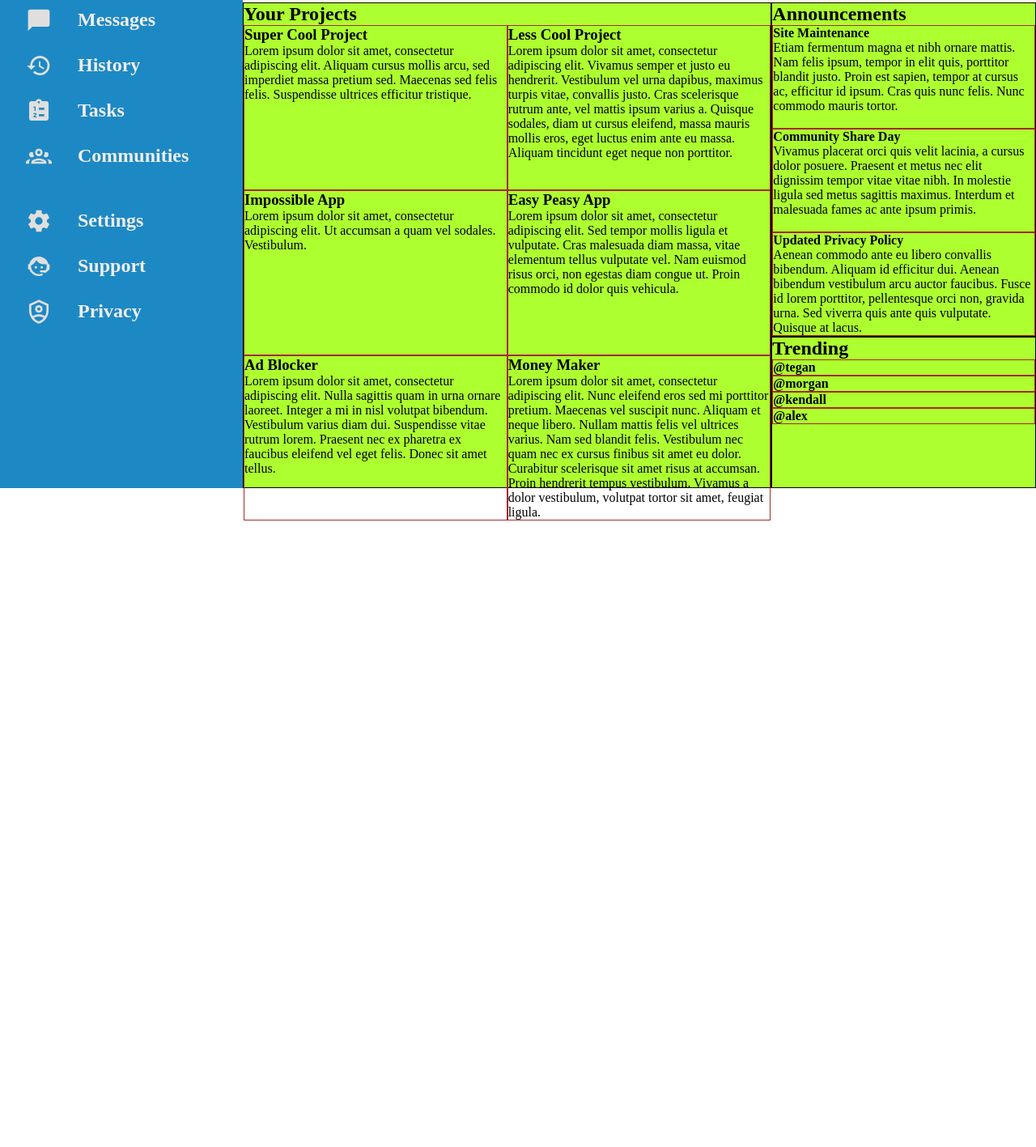
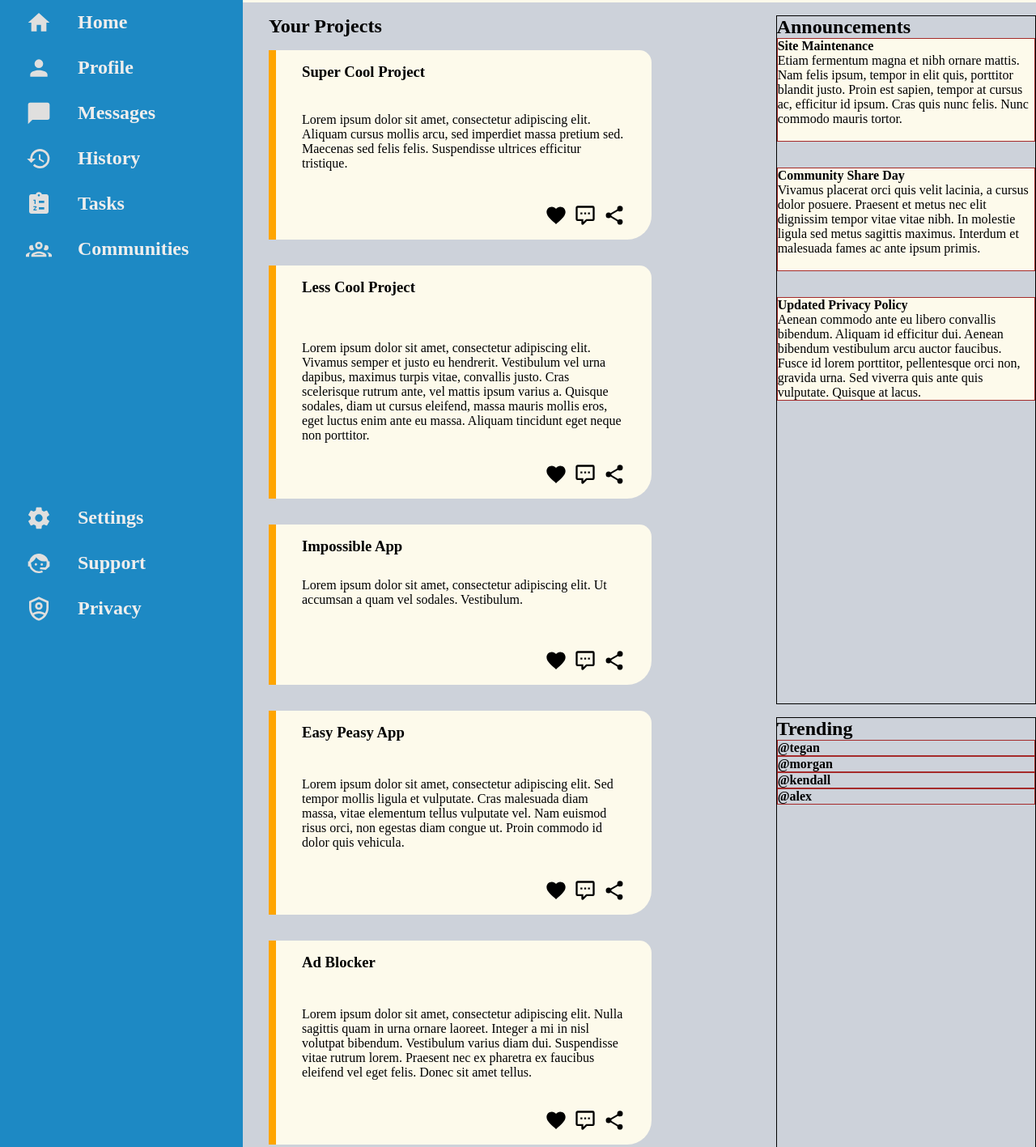
Before and after one commit to itsmogee/dashboard-project, a plain HTML site: page index.html in a window 1280 px wide. Shown: the part 235-1652 px from the top of the page at 81% size. Before the commit the page ends 878 px from the top, so only its background shows below. Drawn offline with Linux system fonts and the light colour scheme.

Commit message:
updated : Your Projects Section
added styling to section
responsive card layout
icons for sharing/liking and commenting and bottom right

```diff
--- a/css/style.css
+++ b/css/style.css
@@ -11,7 +11,7 @@
 .container {
   display: grid;
   grid-template-columns: 300px 1fr;
-  grid-template-rows: 1fr 75%;
+  grid-template-rows: 1fr 3fr;
   height: 100vh;
 }
 
@@ -193,34 +193,74 @@
 }
 
 .main-content {
-  background-color: greenyellow;
+  background-color: #cdd2da;
   display: grid;
   grid-template-columns: 2fr 1fr;
   grid-template-rows: 1fr 1fr;
+  grid-gap: 1rem;
 }
 
 .projects {
   grid-row: 1 / -1;
   grid-column: 1 / 2;
-  border: 1px solid black;
+  /*border: 1px solid black;*/
+  margin-left: 2rem;
+
+  h2 {
+    margin-bottom: 1rem;
+    margin-top: 1rem;
+  }
 }
 
 .cards {
   display: grid;
-  grid-template-columns: 1fr 1fr;
-  grid-template-rows: 1fr 1fr 1fr;
+  grid-template-columns: repeat(auto-fit, minmax(350px, 1fr));
+  grid-gap: 2rem;
 
   .card-item {
-    border: 1px solid brown;
+    display: grid;
+    /*grid-gap: 0.5rem;*/
+    grid-template-rows: 30% 40% 1fr;
+    background-color: #fdfaeb;
+    border-left: 9px solid orange;
+    max-width: 400px;
+    padding: 1rem 2rem;
+    border-top-right-radius: 15px;
+    border-bottom-right-radius: 30px;
+
+    h3 {
+      margin-bottom: 1rem;
+    }
+
+    p {
+      margin-bottom: 4rem;
+    }
+  }
+}
+
+.card-buttons {
+  display: grid;
+  grid-template-columns: 1fr 1fr 1fr;
+  grid-gap: 0.5rem;
+  justify-self: end;
+  align-self: end;
+  /*border: 1px solid #000;*/
+
+  img {
+    width: 28px;
+    height: 28px;
+    /*border: 1px solid #000;*/
   }
 }
 
 .announcement-cards {
   display: grid;
   grid-template-rows: repeat(3, 1fr);
+  grid-gap: 2rem;
 
   .card-item-2 {
     border: 1px solid brown;
+    background-color: #fdfaeb;
   }
 }
 
@@ -237,6 +277,7 @@
   grid-row: 1 / 2;
   grid-column: 2/3;
   border: 1px solid black;
+  margin-top: 1rem;
 }
 
 .trending {
--- a/index.html
+++ b/index.html
@@ -150,6 +150,15 @@
                 cursus mollis arcu, sed imperdiet massa pretium sed. Maecenas
                 sed felis felis. Suspendisse ultrices efficitur tristique.
               </p>
+              <div class="card-buttons">
+                <img src="assets/heart.svg" alt="a heart logo" />
+                <img
+                  src="assets/comment-processing-outline.svg"
+                  alt="a comment
+                  logo"
+                />
+                <img src="assets/share-variant.svg" alt="a sharing logo" />
+              </div>
             </div>
             <div class="card-item">
               <h3>Less Cool Project</h3>
@@ -161,6 +170,15 @@
                 eleifend, massa mauris mollis eros, eget luctus enim ante eu
                 massa. Aliquam tincidunt eget neque non porttitor.
               </p>
+              <div class="card-buttons">
+                <img src="assets/heart.svg" alt="a heart logo" />
+                <img
+                  src="assets/comment-processing-outline.svg"
+                  alt="a comment
+                  logo"
+                />
+                <img src="assets/share-variant.svg" alt="a sharing logo" />
+              </div>
             </div>
             <div class="card-item">
               <h3>Impossible App</h3>
@@ -168,6 +186,15 @@
                 Lorem ipsum dolor sit amet, consectetur adipiscing elit. Ut
                 accumsan a quam vel sodales. Vestibulum.
               </p>
+              <div class="card-buttons">
+                <img src="assets/heart.svg" alt="a heart logo" />
+                <img
+                  src="assets/comment-processing-outline.svg"
+                  alt="a comment
+                  logo"
+                />
+                <img src="assets/share-variant.svg" alt="a sharing logo" />
+              </div>
             </div>
             <div class="card-item">
               <h3>Easy Peasy App</h3>
@@ -178,6 +205,15 @@
                 non egestas diam congue ut. Proin commodo id dolor quis
                 vehicula.
               </p>
+              <div class="card-buttons">
+                <img src="assets/heart.svg" alt="a heart logo" />
+                <img
+                  src="assets/comment-processing-outline.svg"
+                  alt="a comment
+                  logo"
+                />
+                <img src="assets/share-variant.svg" alt="a sharing logo" />
+              </div>
             </div>
             <div class="card-item">
               <h3>Ad Blocker</h3>
@@ -188,6 +224,15 @@
                 rutrum lorem. Praesent nec ex pharetra ex faucibus eleifend vel
                 eget felis. Donec sit amet tellus.
               </p>
+              <div class="card-buttons">
+                <img src="assets/heart.svg" alt="a heart logo" />
+                <img
+                  src="assets/comment-processing-outline.svg"
+                  alt="a comment
+                  logo"
+                />
+                <img src="assets/share-variant.svg" alt="a sharing logo" />
+              </div>
             </div>
             <div class="card-item">
               <h3>Money Maker</h3>
@@ -200,6 +245,15 @@
                 at accumsan. Proin hendrerit tempus vestibulum. Vivamus a dolor
                 vestibulum, volutpat tortor sit amet, feugiat ligula.
               </p>
+              <div class="card-buttons">
+                <img src="assets/heart.svg" alt="a heart logo" />
+                <img
+                  src="assets/comment-processing-outline.svg"
+                  alt="a comment
+                  logo"
+                />
+                <img src="assets/share-variant.svg" alt="a sharing logo" />
+              </div>
             </div>
           </div>
         </div>
```
Also changed, not shown: assets/comment-processing-outline.svg (added), assets/heart.svg (added), assets/share-variant.svg (added).
